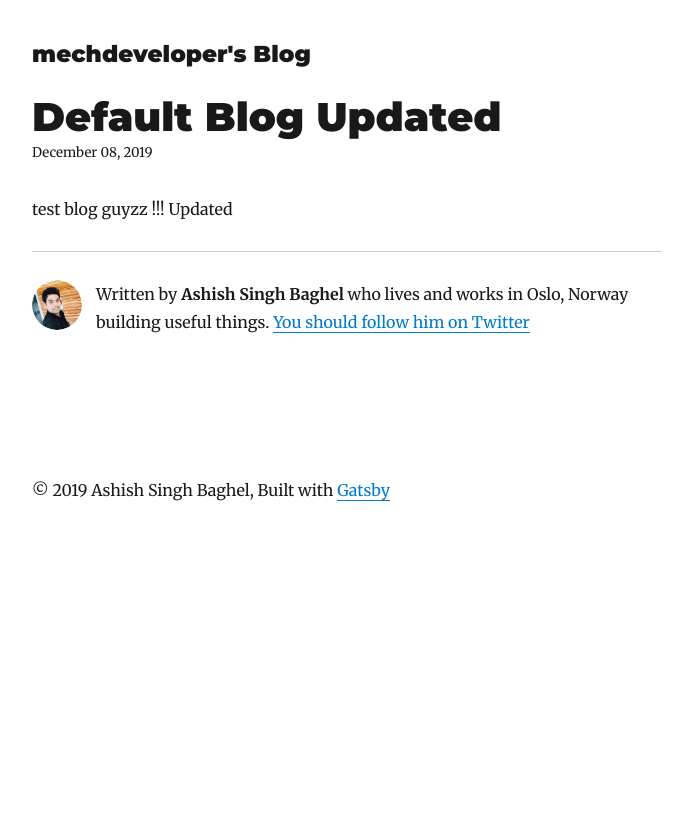
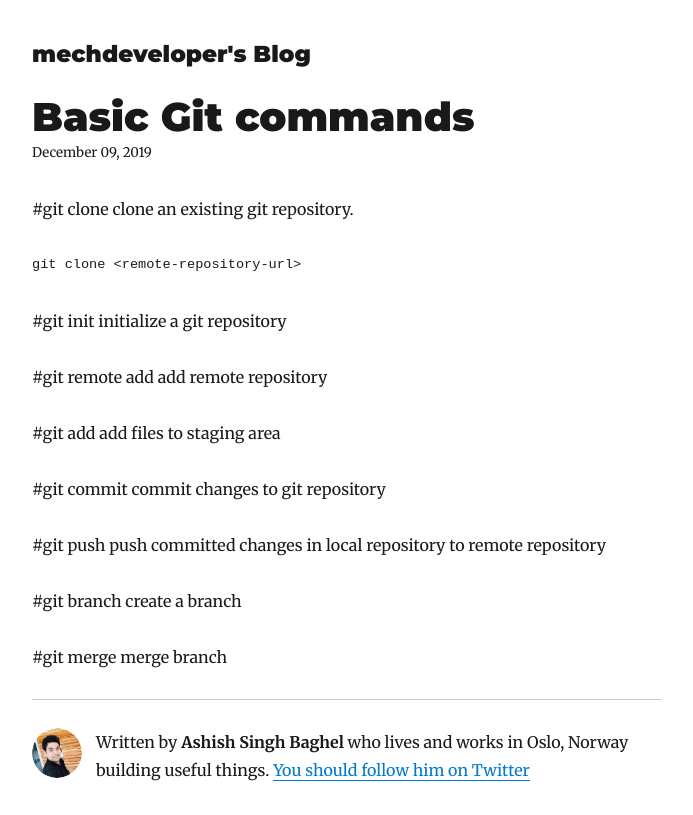
Before and after one commit to mechdeveloper/blog, a Gatsby site: page /2019-12-08-default-blog/ in a window 1280 px wide. Shown: the top 815 px of the page, without its empty margins (293-986 px from the left). Built offline with nearby package versions, Linux system fonts and the light colour scheme; Gatsby itself is replaced by a stand-in of ours; some packages are replaced by stand-ins of ours; code samples lack their colours.

Commit message:
Update Blog “2019-12-08-default-blog”

````diff
--- a/content/blog/2019-12-08-default-blog.md
+++ b/content/blog/2019-12-08-default-blog.md
@@ -1,6 +1,30 @@
 ---
-title: 'Default Blog Updated '
-date: 2019-12-08T15:22:49.004Z
-description: test blog to make website work
+title: Basic Git commands
+date: 2019-12-09T15:22:49.004Z
+description: basic commands to get started with git version control
 ---
-test blog guyzz !!! Updated
+#git clone
+clone an existing git repository.
+```
+git clone <remote-repository-url>
+```
+#git init
+initialize a git repository
+
+#git remote add
+add remote repository
+
+#git add
+add files to staging area
+
+#git commit
+commit changes to git repository
+
+#git push
+push committed changes in local repository to remote repository
+
+#git branch
+create a branch
+
+#git merge
+merge branch
````
